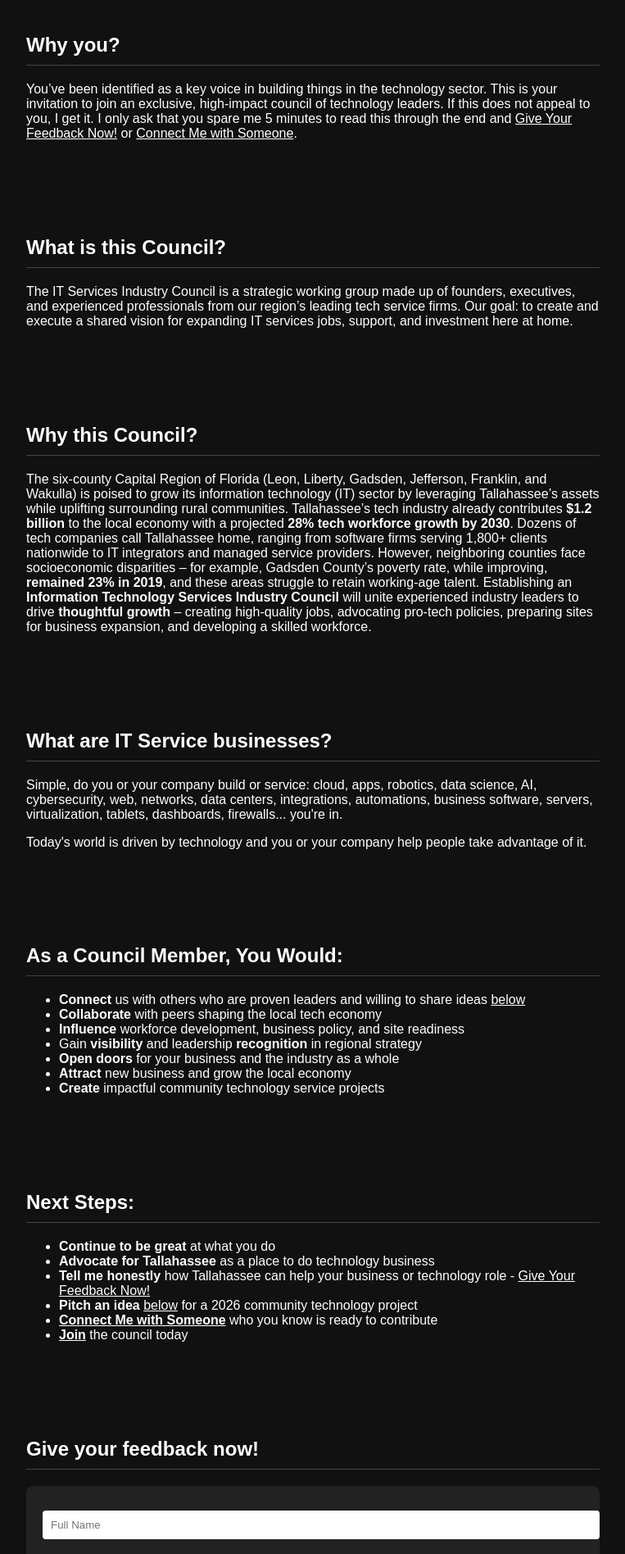
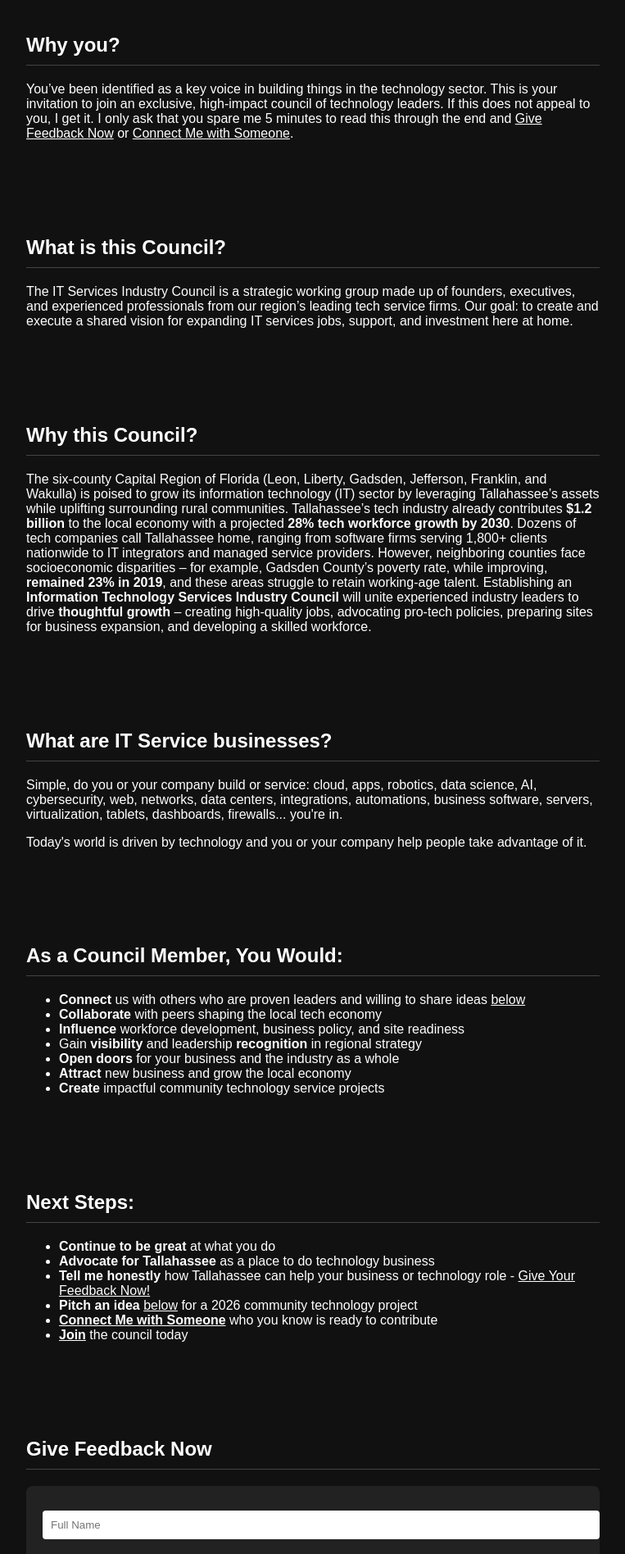
Before and after one commit to BryanGibsonPersonal/it-council, a plain HTML site: page index.html in a window 1280 px wide. Shown: the part 1020-2916 px from the top of the page at 82% size, without its empty margins (258-1021 px from the left). Drawn offline with Linux system fonts and the light colour scheme.

Commit message:
Update index.html

```diff
--- a/index.html
+++ b/index.html
@@ -79,7 +79,7 @@
 
 <section>
   <h2>Why you?</h2>
-  <p>You’ve been identified as a key voice in building things in the technology sector. This is your invitation to join an exclusive, high-impact council of technology leaders.  If this does not appeal to you, I get it.  I only ask that you spare me 5 minutes to read this through the end and <a href="#feedback">Give Your Feedback Now!</a> or <a href="#connect">Connect Me with Someone</a>.</p>
+  <p>You’ve been identified as a key voice in building things in the technology sector. This is your invitation to join an exclusive, high-impact council of technology leaders.  If this does not appeal to you, I get it.  I only ask that you spare me 5 minutes to read this through the end and <a href="#feedback">Give Feedback Now</a> or <a href="#connect">Connect Me with Someone</a>.</p>
 </section>
 
 <section>
@@ -122,7 +122,7 @@
   </section>
 
 <section>
-  <h2 id="feedback">Give your feedback now!</h2>
+  <h2 id="feedback">Give Feedback Now</h2>
   <form action="https://formspree.io/f/xvgadarb" method="POST">
     <input type="text" name="name" placeholder="Full Name" required>
     <input type="email" name="_replyto" placeholder="Email Address" required>
```
